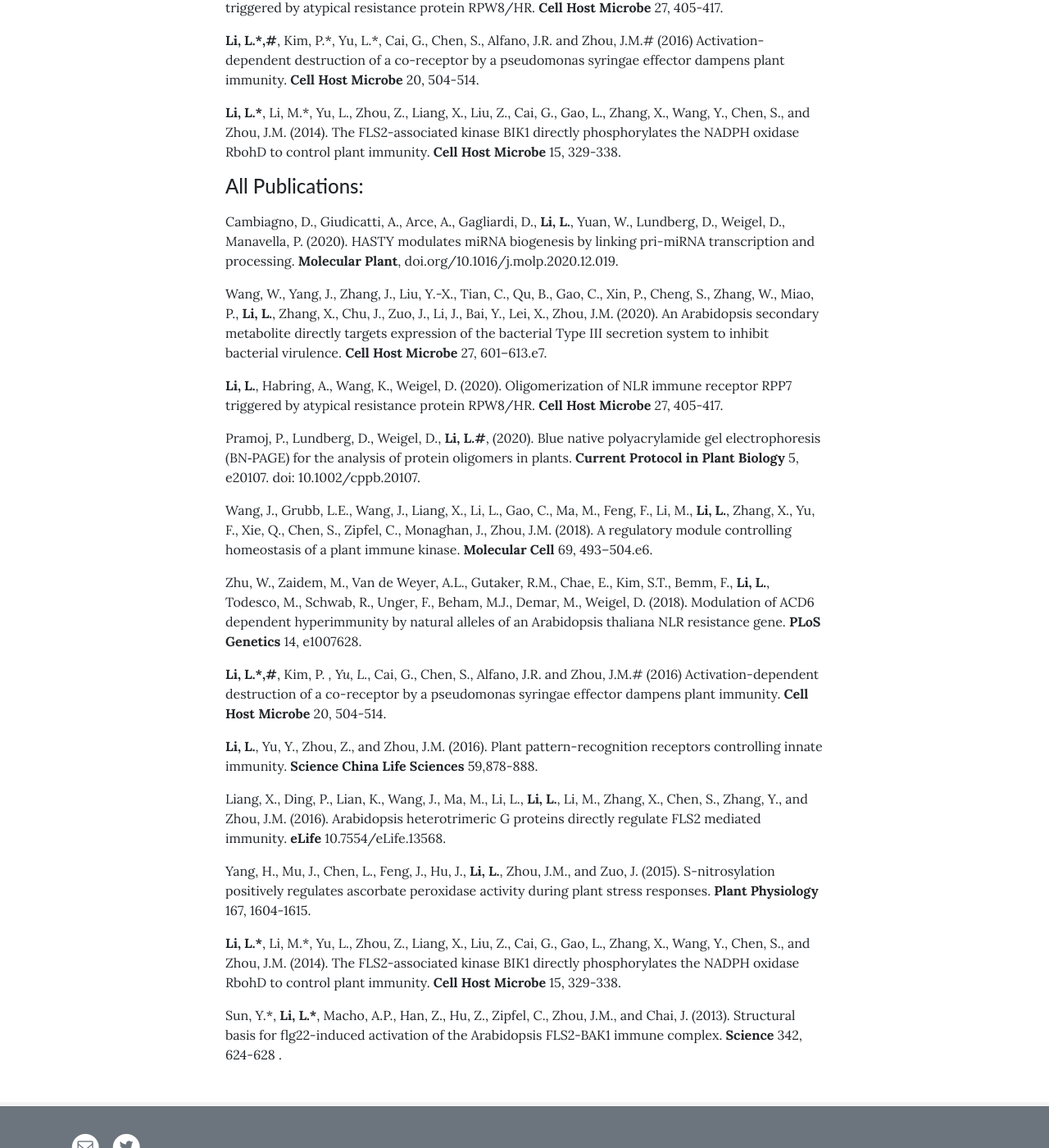
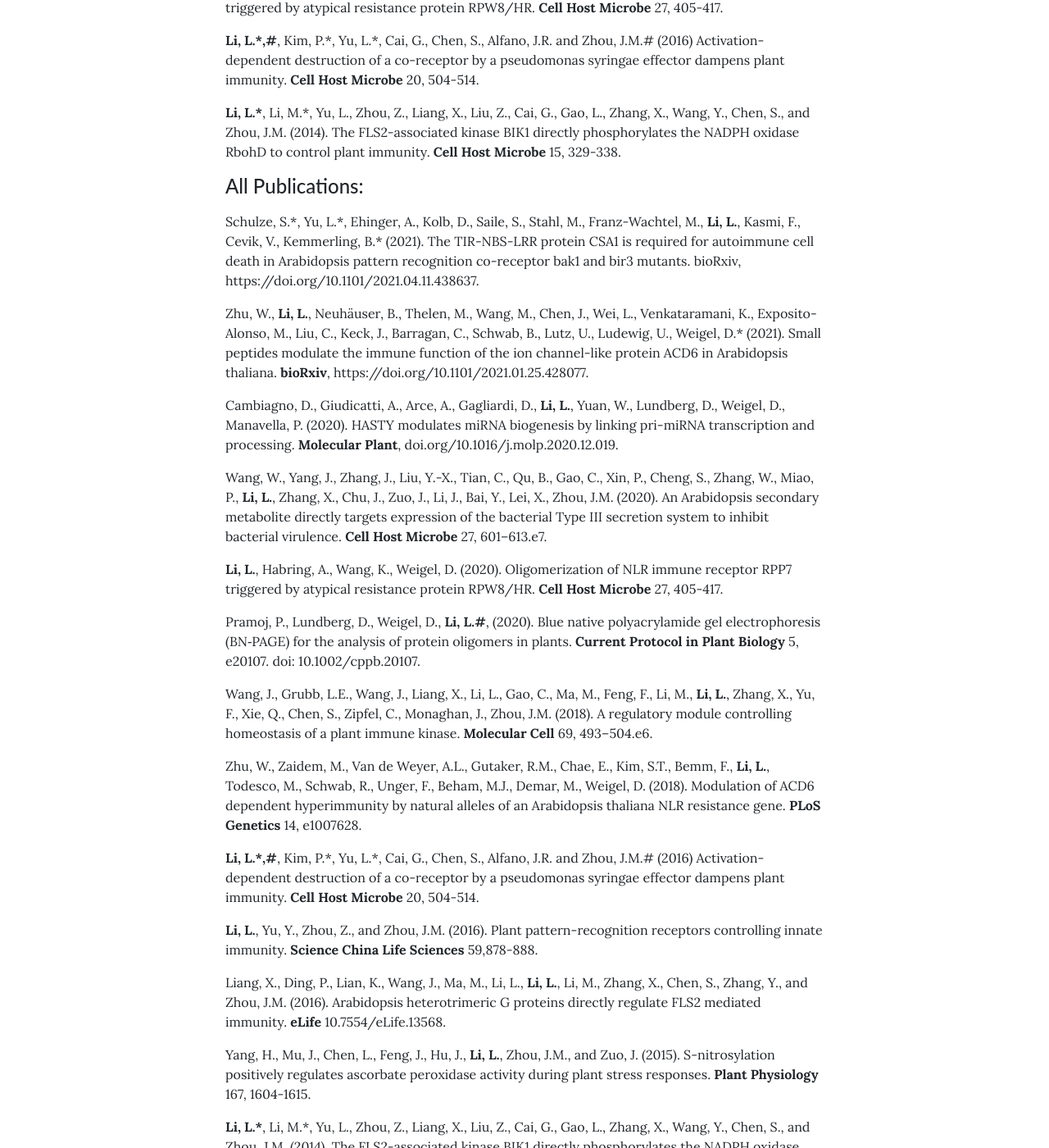
Before and after one commit to leili-plantmicrobe/leili-plantmicrobe.github.io, a Jekyll site: the page built from pages/publications.md, in a window 1280 px wide and 1400 px high, scrolled down 372 px. Shown: the whole window at 82% size. Built offline with Jekyll 4.4.1, drawn with Linux system fonts in a browser that asks for light colours.

Commit message:
Update publications.md

```diff
--- a/pages/publications.md
+++ b/pages/publications.md
@@ -18,6 +18,9 @@ permalink: /publications/
 
 
 #### All Publications:
+Schulze, S.\*, Yu, L.\*, Ehinger, A., Kolb, D., Saile, S., Stahl, M., Franz-Wachtel, M., **Li, L.**, Kasmi, F., Cevik, V., Kemmerling, B.* (2021). The TIR-NBS-LRR protein CSA1 is required for autoimmune cell death in Arabidopsis pattern recognition co-receptor bak1 and bir3 mutants. bioRxiv, https://doi.org/10.1101/2021.04.11.438637.
+
+Zhu, W., **Li, L.**, Neuhäuser, B., Thelen, M., Wang, M., Chen, J., Wei, L., Venkataramani, K., Exposito-Alonso, M., Liu, C., Keck, J., Barragan, C., Schwab, B., Lutz, U., Ludewig, U., Weigel, D.* (2021). Small peptides modulate the immune function of the ion channel-like protein ACD6 in Arabidopsis thaliana. **bioRxiv**, https://doi.org/10.1101/2021.01.25.428077.
 
 Cambiagno, D., Giudicatti, A., Arce, A., Gagliardi, D., **Li, L.**, Yuan, W., Lundberg, D., Weigel, D., Manavella, P. (2020). HASTY modulates miRNA biogenesis by linking pri-miRNA transcription and processing. **Molecular Plant**, doi.org/10.1016/j.molp.2020.12.019.
 
@@ -31,7 +34,7 @@ Wang, J., Grubb, L.E., Wang, J., Liang, X., Li, L., Gao, C., Ma, M., Feng, F., L
 
 Zhu, W., Zaidem, M., Van de Weyer, A.L., Gutaker, R.M., Chae, E., Kim, S.T., Bemm, F., **Li, L.**, Todesco, M., Schwab, R., Unger, F., Beham, M.J., Demar, M., Weigel, D. (2018). Modulation of ACD6 dependent hyperimmunity by natural alleles of an Arabidopsis thaliana NLR resistance gene. **PLoS Genetics** 14, e1007628.
 
-**Li, L.\*,#**, Kim, P. *, Yu, L.*, Cai, G., Chen, S., Alfano, J.R. and Zhou, J.M.# (2016) Activation-dependent destruction of a co-receptor by a pseudomonas syringae effector dampens plant immunity. **Cell Host Microbe** 20, 504-514.
+**Li, L.\*,\#**, Kim, P.\*, Yu, L.\*, Cai, G., Chen, S., Alfano, J.R. and Zhou, J.M.# (2016) Activation-dependent destruction of a co-receptor by a pseudomonas syringae effector dampens plant immunity. **Cell Host Microbe** 20, 504-514.
 
 **Li, L.**, Yu, Y., Zhou, Z., and Zhou, J.M. (2016). Plant pattern-recognition receptors controlling innate immunity. **Science China Life Sciences** 59,878-888.
 
```
